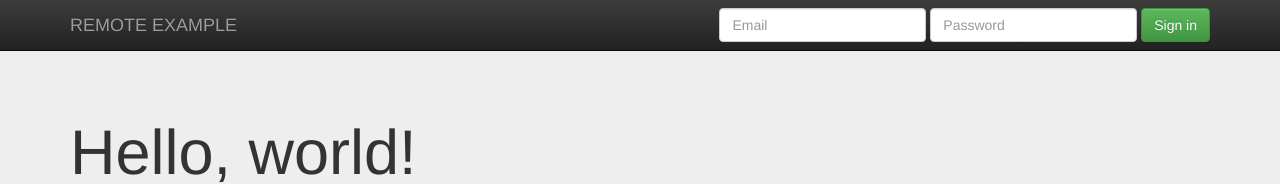
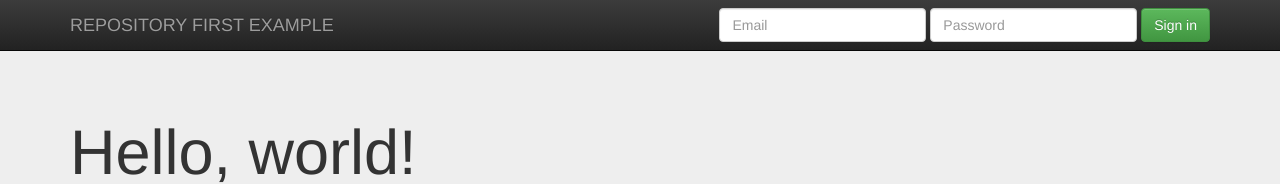
Before and after one commit to kpml2200/computer_vision, a plain HTML site: page index.html in a window 1280 px wide. Shown: the top 184 px of the page. Drawn offline with nearby package versions, Linux system fonts and the light colour scheme.

Commit message:
index page update for repo first example

```diff
--- a/index.html
+++ b/index.html
@@ -6,7 +6,7 @@
     <head>
         <meta charset="utf-8">
         <meta http-equiv="X-UA-Compatible" content="IE=edge,chrome=1">
-        <title>REMOTE EXAMPLE</title>
+        <title>REMOTE FIRST EXAMPLE</title>
         <meta name="description" content="">
         <meta name="viewport" content="width=device-width, initial-scale=1">
         <link rel="apple-touch-icon" href="apple-touch-icon.png">
@@ -36,7 +36,7 @@
             <span class="icon-bar"></span>
             <span class="icon-bar"></span>
           </button>
-          <a class="navbar-brand" href="#">REMOTE EXAMPLE</a>
+          <a class="navbar-brand" href="#">REPOSITORY FIRST EXAMPLE</a>
         </div>
         <div id="navbar" class="navbar-collapse collapse">
           <form class="navbar-form navbar-right" role="form">
```
